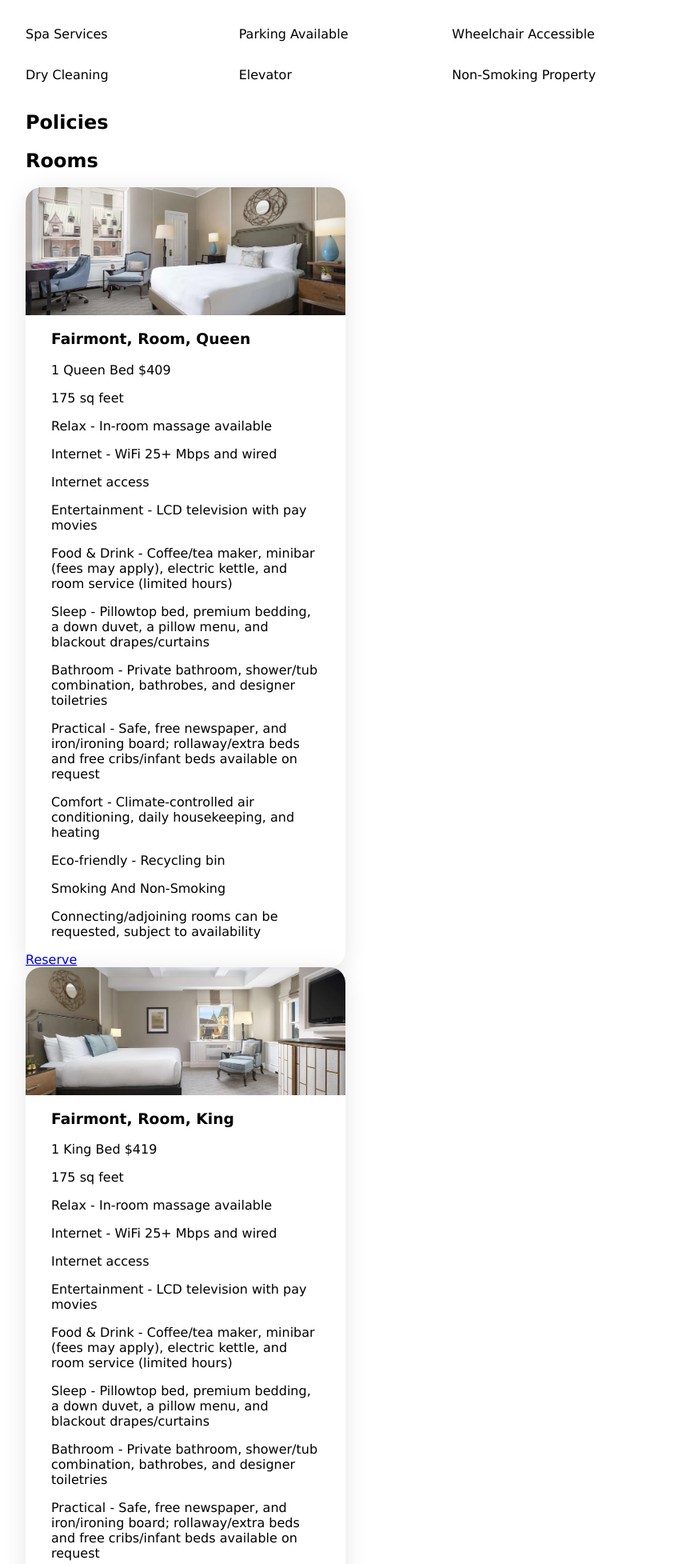
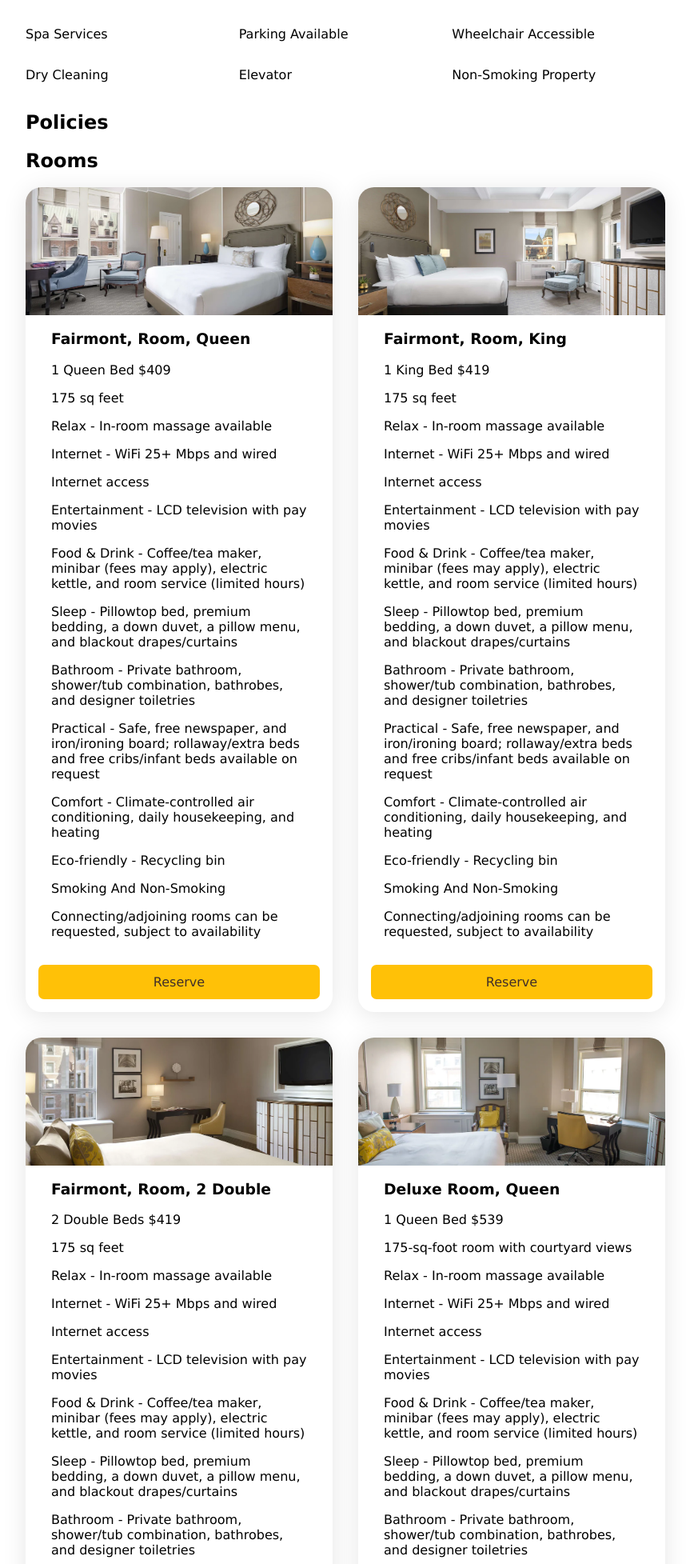
Before and after one commit to Yifei9119/IAT352-PetVentures, a PHP site: page /php/hoteldetails.php?hotelid=1 in a window 1280 px wide. Shown: the part 1350-3305 px from the top of the page at 80% size, without its empty margins (8-871 px from the left). Run offline with PHP 8.4, Linux system fonts and the light colour scheme; the visitor is signed in with stand-in values (Sample User, id 1); data comes from the database, SQL or seed files in the repository; data that the repository does not hold is empty.

Commit message:
room card style

```diff
--- a/css/hotel.css
+++ b/css/hotel.css
@@ -106,10 +106,15 @@ padding: 0 1rem;
 .room-cards{
     display: grid;
     grid-template-columns: 1fr 1fr;
+    column-gap: 2rem;
+    row-gap: 2rem;
 }
 .room-container {
     box-shadow:0 4px 30px rgba(0, 0, 0, 0.1);
     border-radius: 20px;
+    display:flex;
+    flex-direction: column;
+    justify-content: space-between;
 }
 .room-container img{
     height:10rem;
--- a/css/style.css
+++ b/css/style.css
@@ -56,7 +56,7 @@ h1 {
   gap: 0.5rem;
 }
 
-.loginRegister a,
+.loginRegister a, .room-container a,
 .write-review-button {
   text-decoration: none;
   font-size: 1rem;
@@ -65,6 +65,13 @@ h1 {
   background-color: #ffc107;
   margin: auto;
   border-radius: 4px;
+}
+
+.room-container a{
+    margin: 1rem;
+    text-align: center;
+    padding: 0.75rem 0;
+    border-radius: 7px;
 }
 
 .loginRegister .register {
--- a/php/hoteldetails.php
+++ b/php/hoteldetails.php
@@ -68,12 +68,16 @@ while ($row = $res->fetch_assoc()) {
 
     }
     $hotelDisplayed = true;
-  echo "<section>";
+
   if ($roomDisplayed == false) {
-    echo "<h2>Rooms</h2>";}
-    $roomDisplayed = true;
-    echo "<div class='room-cards'><div class='room-container'>";
-    echo '<img src="../images/rooms/' . htmlspecialchars($row['room_image']) . '" alt="' . htmlspecialchars($row['accommodation']) . '">';
+    echo "<section>";
+    echo "<h2>Rooms</h2>";
+    echo "<div class='room-cards'>";
+  }
+  $roomDisplayed = true;
+
+   echo "<div class='room-container'>";
+    echo '<div><img src="../images/rooms/' . htmlspecialchars($row['room_image']) . '" alt="' . htmlspecialchars($row['accommodation']) . '">';
     echo "<div class='room-details'>";
     echo "<h3>" . htmlspecialchars($row['accommodation']) . "</h3>";
     echo "<p> " . htmlspecialchars($row['bed']) . " $" . htmlspecialchars($row['price']) . "</p>";
@@ -82,16 +86,26 @@ while ($row = $res->fetch_assoc()) {
     foreach ($roomDetails as $detail) {
         echo "<p>" . nl2br(htmlspecialchars($detail)) . "</p>";
     }
-    echo"</div>";
+    echo"</div></div>";
     echo "<a href='booking.php?roomid=" . urlencode($row['room_id']) . "'>Reserve</a>";
-    echo "</div></div></section>"; // Close room-details
+    echo "</div>";
+
+    // Close room-details
 }
+echo "</div></section>";
 
 // Now display the reviews
 echo "<div class='hotel-reviews'>";
 echo "<h2>User Reviews</h2>";
 
-
+if (loggedIn()) {
+    // Display a button that links to the review submission page
+    echo "<a href='submit_review.php?hotelid=" . urlencode($code) . "' class='write-review-button'>Write Review</a>";
+}
+else{
+     // Display a button that links to the login page
+     echo "<a href='login.php' class='write-review-button'>Write Review</a>";
+}
 if ($reviewsResult->num_rows>0) {
     while ($review = $reviewsResult->fetch_assoc()) {
         if (!empty($review['rating']) && !empty($review['comment'] && !empty($review['created_at']))) {
@@ -107,15 +121,6 @@ if ($reviewsResult->num_rows>0) {
     }
 } else {
     echo "<p>No reviews yet. Be the first to write a review!</p>";
-}
-
-if (loggedIn()) {
-    // Display a button that links to the review submission page
-    echo "<a href='submit_review.php?hotelid=" . urlencode($code) . "' class='write-review-button'>Write Review</a>";
-}
-else{
-     // Display a button that links to the login page
-     echo "<a href='login.php' class='write-review-button'>Write Review</a>";
 }
 
 
```
